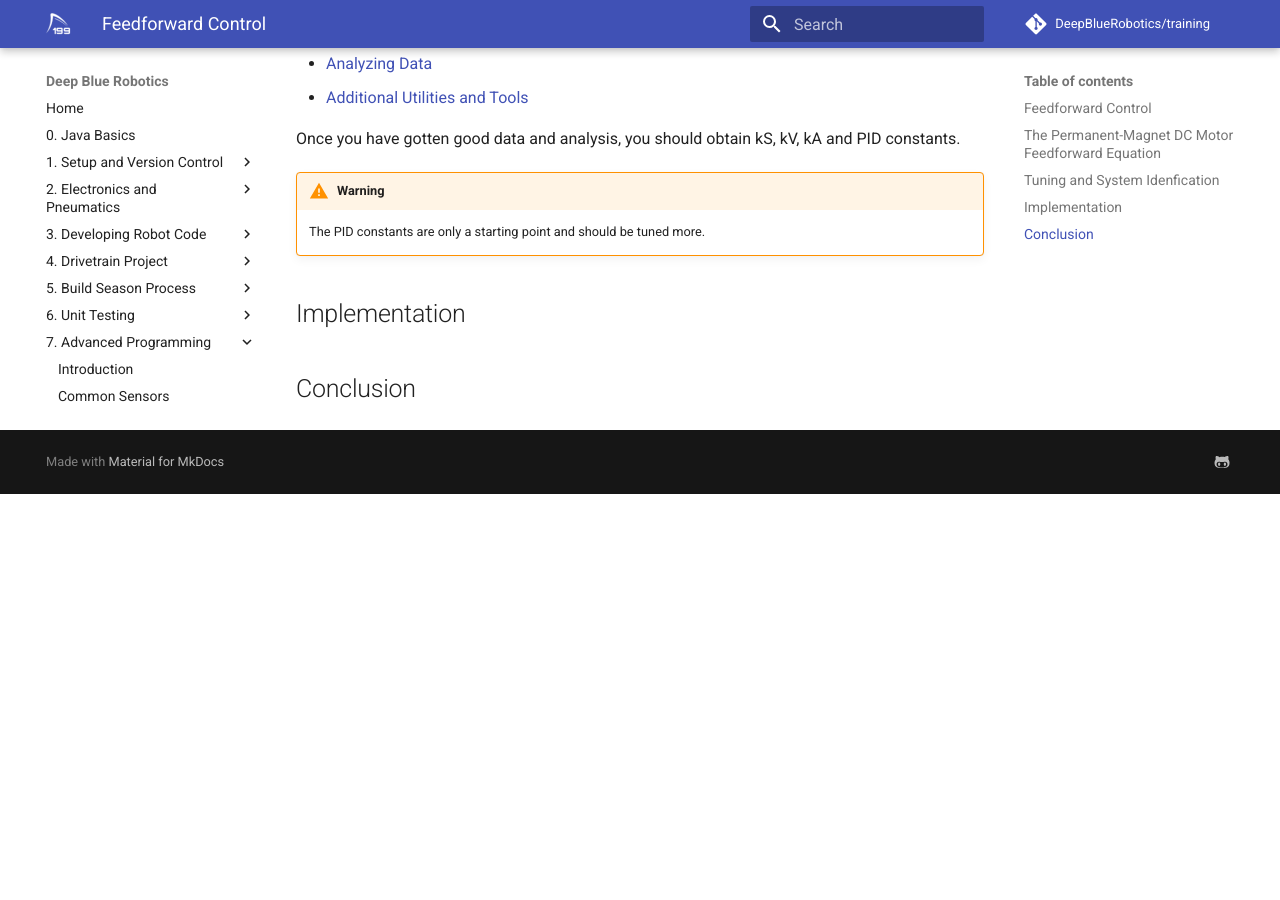
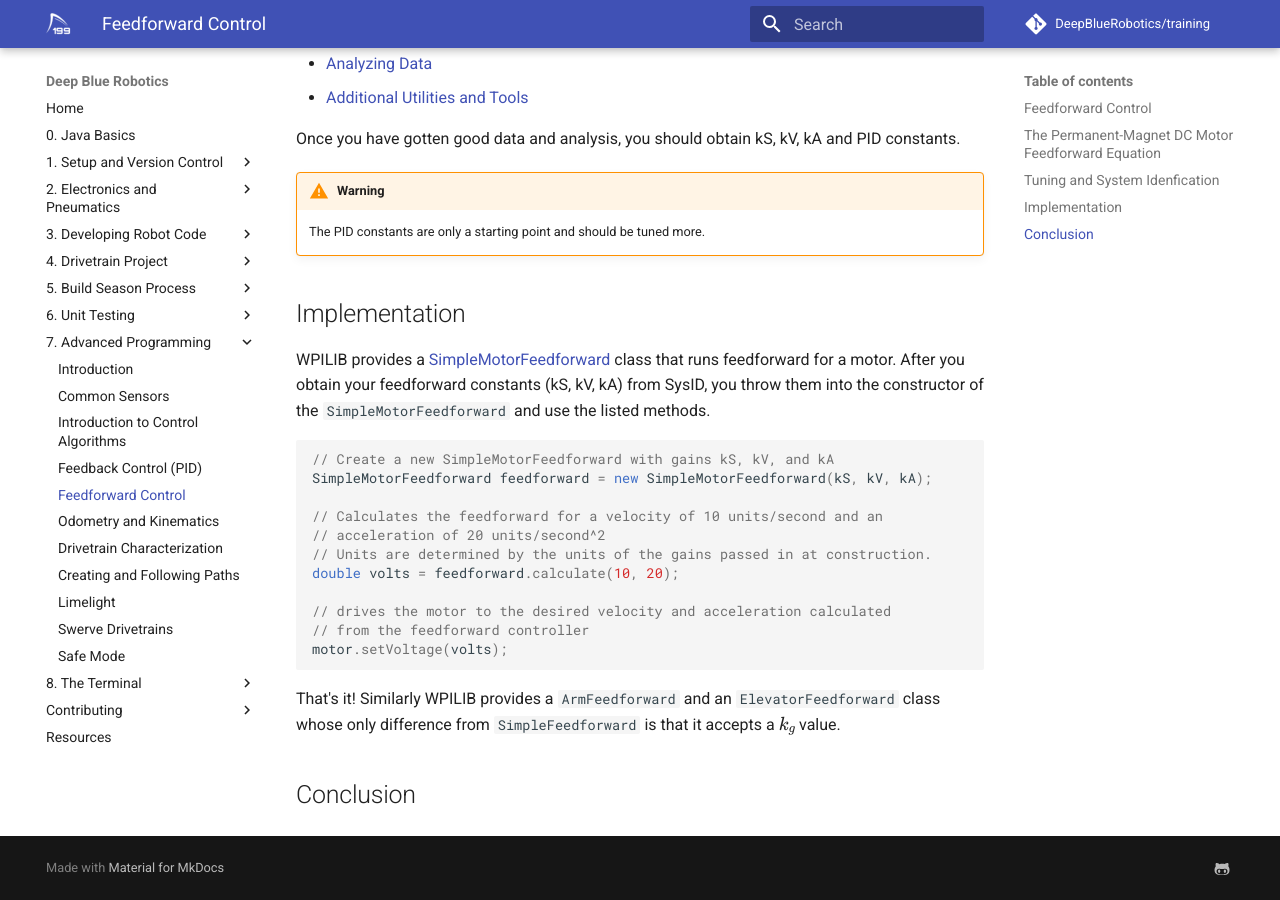
Before and after one commit to DeepBlueRobotics/training, an MkDocs documentation site: the page built from docs/section-7/feedforward-control.md, in a window 1280 px wide and 900 px high, scrolled down 5012 px. Built offline with MkDocs 1.6.1 and Material for MkDocs 9.7.7, drawn with Linux system fonts in a browser that asks for light colours; formulas are drawn with MathJax 3; comment, search, counter and statistics services are not loaded; before the commit the page ends 5506 px from its top, so only the background shows below that.

Commit message:
Finished the implementation section

````diff
--- a/docs/section-7/feedforward-control.md
+++ b/docs/section-7/feedforward-control.md
@@ -176,4 +176,22 @@ Once you have gotten good data and analysis, you should obtain kS, kV, kA and PI
 
 ## Implementation
 
+WPILIB provides a [SimpleMotorFeedforward](https://github.wpilib.org/allwpilib/docs/release/java/edu/wpi/first/math/controller/SimpleMotorFeedforward.html) class that runs feedforward for a motor. After you obtain your feedforward constants (kS, kV, kA) from SysID, you throw them into the constructor of the `SimpleMotorFeedforward` and use the listed methods.
+```java
+// Create a new SimpleMotorFeedforward with gains kS, kV, and kA
+SimpleMotorFeedforward feedforward = new SimpleMotorFeedforward(kS, kV, kA);
+
+// Calculates the feedforward for a velocity of 10 units/second and an
+// acceleration of 20 units/second^2
+// Units are determined by the units of the gains passed in at construction.
+double volts = feedforward.calculate(10, 20);
+
+// drives the motor to the desired velocity and acceleration calculated
+// from the feedforward controller
+motor.setVoltage(volts);
+```
+
+That's it!
+Similarly WPILIB provides a `ArmFeedforward` and an `ElevatorFeedforward` class whose only difference from `SimpleFeedforward` is that it accepts a \\(k_{g}\\) value.
+
 ## Conclusion
````
